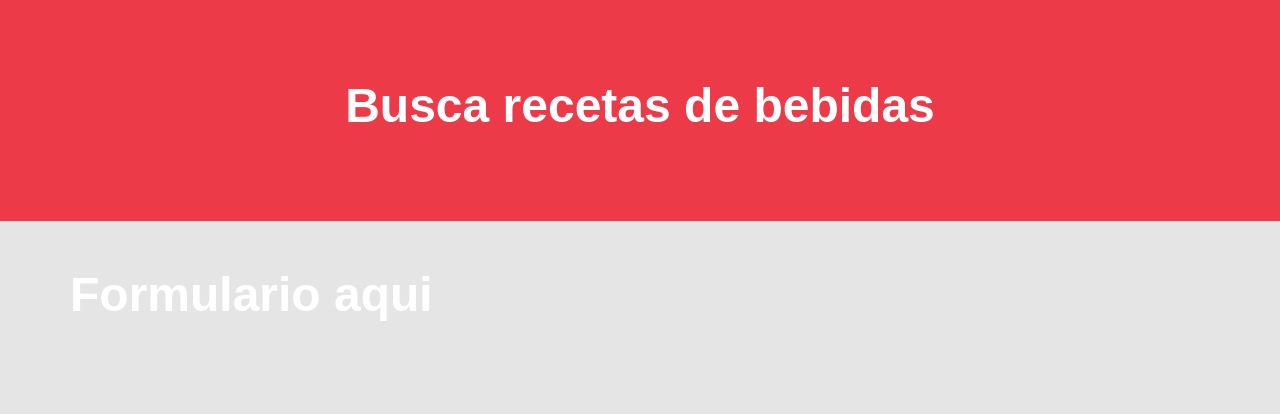
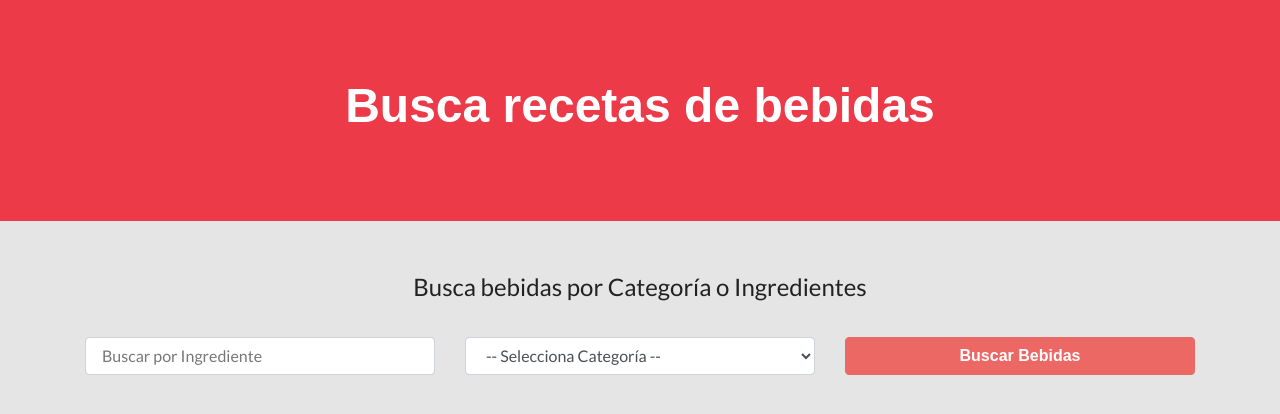
Before and after one commit to tinchobecchio/bebidas_react, a React (Create React App) app: page / in a window 1280 px wide. Shown: the top 414 px of the page. Built offline with nearby package versions, Linux system fonts and the light colour scheme; a web font is replaced by a local one.

Commit message:
agregando form

```diff
--- a/src/components/Formulario.js
+++ b/src/components/Formulario.js
@@ -2,7 +2,40 @@
 
 const Formulario = () => {
     return (
-        <h1>Formulario aqui</h1>
+        <form
+            className="col-12"
+        >
+            <fieldset className="text-center">
+                <legend>Busca bebidas por Categoría o Ingredientes</legend>
+            </fieldset>
+
+            <div className="row mt-4">
+                <div className="col-md-4">
+                    <input
+                        name="nombre"
+                        className="form-control"
+                        type="text"
+                        placeholder="Buscar por Ingrediente"
+                    />
+                </div>
+                <div className="col-md-4">
+                    <select
+                        className="form-control"
+                        name="categoria"
+                    >
+                        <option value="">-- Selecciona Categoría --</option>
+                    </select>
+                </div>
+                <div className="col-md-4">
+                    <input
+                        type="submit"
+                        className="btn btn-block btn-primary"
+                        value="Buscar Bebidas"
+                    />
+                </div>
+            </div>
+
+        </form>
     );
 }
 
```
